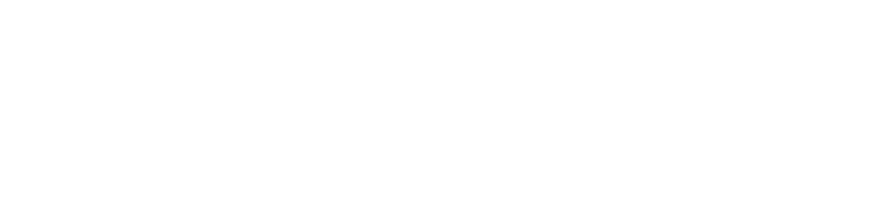
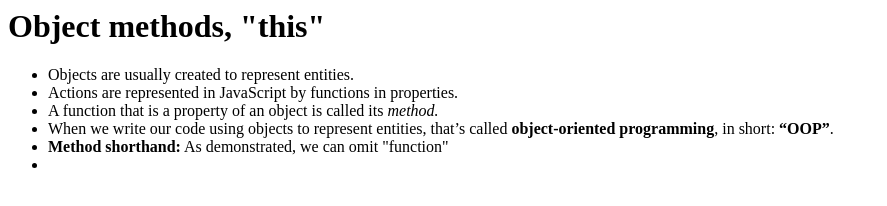
Before and after one commit to yugmani/js-this-info, a website: page index.html in a window 1280 px wide. Shown: the whole page, without its empty margins (0-887 px from the left). Drawn offline with Linux system fonts and the light colour scheme.

Commit message:
methods in an object

```diff
--- a/index.html
+++ b/index.html
@@ -1 +1,19 @@
-<div id="app"></div>
+<div id="app">
+  <h1>Object methods, "this"</h1>
+  <ul>
+    <li>Objects are usually created to represent entities.</li>
+    <li>Actions are represented in JavaScript by functions in properties.</li>
+    <li>
+      A function that is a property of an object is called its <em>method.</em>
+    </li>
+    <li>
+      When we write our code using objects to represent entities, that’s called
+      <strong>object-oriented programming</strong>, in short:
+      <strong>“OOP”</strong>.
+    </li>
+    <li>
+      <strong>Method shorthand:</strong> As demonstrated, we can omit "function"
+    </li>
+    <li></li>
+  </ul>
+</div>
```
Also changed, not shown: index.js (+49 -3 lines).
